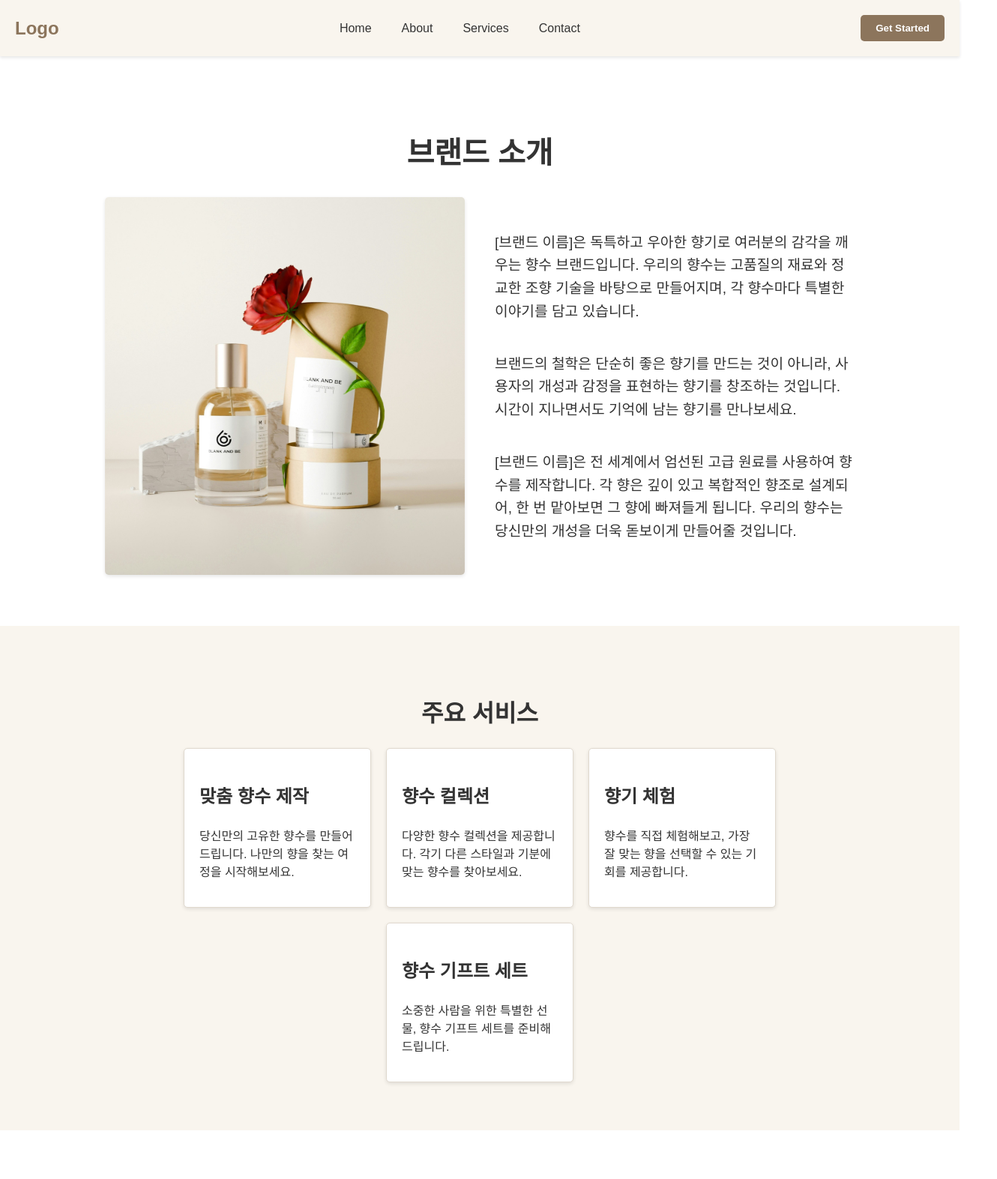
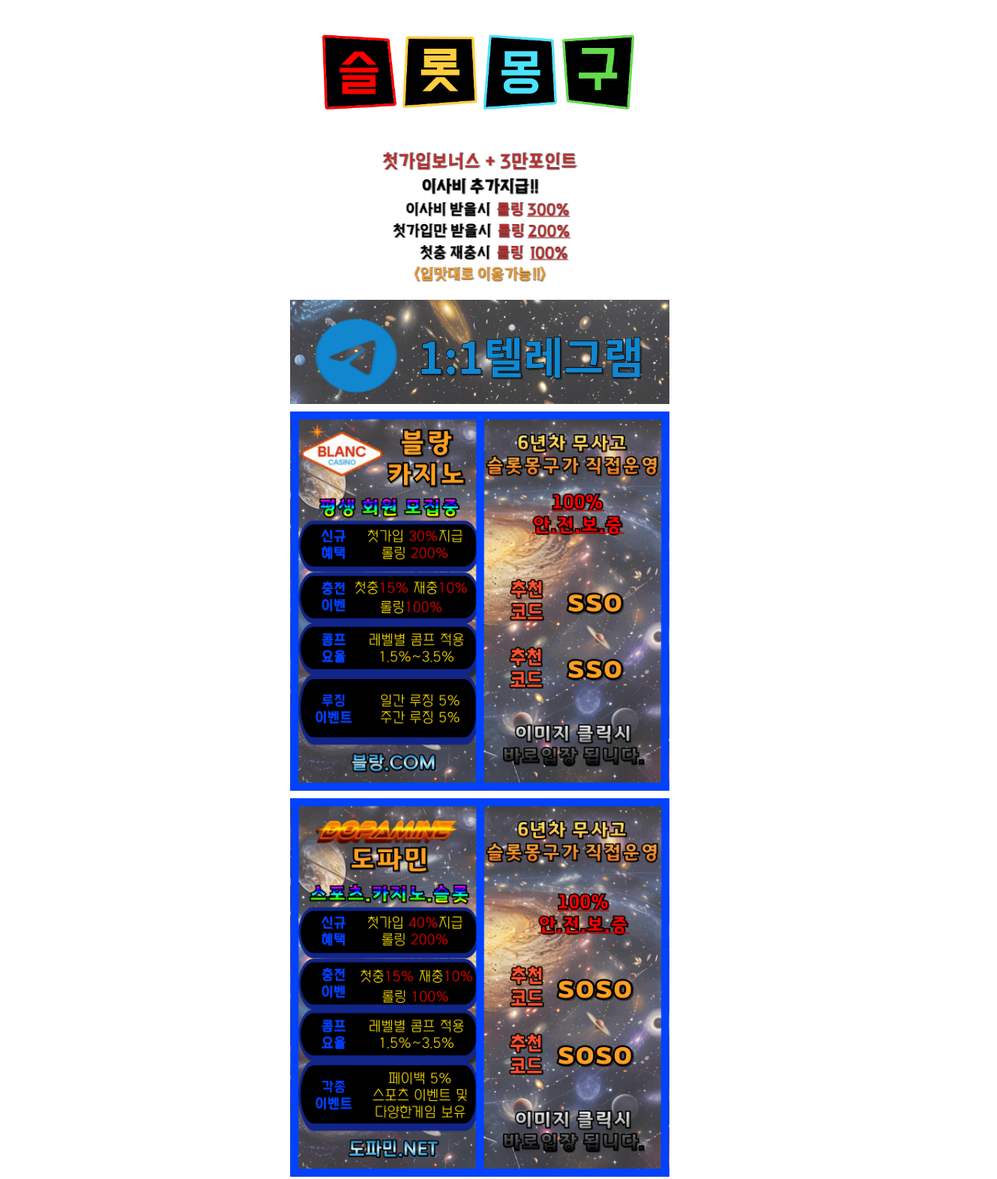
Before and after one commit to yujinnnee/seulmong, a plain HTML site: page index.html in a window 1280 px wide. Shown: the top 1573 px of the page at 75% size, 1330 px wide, since content can reach past the window. Drawn offline with Linux system fonts and the light colour scheme.

Commit message:
최종 완료

```diff
--- a/index.html
+++ b/index.html
@@ -3,111 +3,26 @@
 <head>
   <meta charset="UTF-8">
   <meta name="viewport" content="width=device-width, initial-scale=1.0">
-  <title>브랜드 이름</title>
+  <title>슬몽|슬롯몽구</title>
   <link rel="stylesheet" href="./src/styles/index.css">
-  <link rel="stylesheet" href="./src/styles/common.css">
 </head>
 <body>
-  <header class="header">
-    <div class="header-logo">Logo</div>
-    <nav class="header-menu">
-      <a href="#home" class="menu-link">Home</a>
-      <a href="#about" class="menu-link">About</a>
-      <a href="#services" class="menu-link">Services</a>
-      <a href="#contact" class="menu-link">Contact</a>
-    </nav>
-    <button class="button1">Get Started</button>
-  </header>
-
   <section>
-    <div class="container1">
-      <h1>브랜드 소개</h1>
-      <div class="content-container">
-        <div class="img-container">
-          <img src="./src/images/info1.jpg" alt="브랜드 이미지">
-        </div>
-        <div class="text-container">
-          <p>[브랜드 이름]은 독특하고 우아한 향기로 여러분의 감각을 깨우는 향수 브랜드입니다. 우리의 향수는 고품질의 재료와 정교한 조향 기술을 바탕으로 만들어지며, 각 향수마다 특별한 이야기를 담고 있습니다.</p>
-          <p>브랜드의 철학은 단순히 좋은 향기를 만드는 것이 아니라, 사용자의 개성과 감정을 표현하는 향기를 창조하는 것입니다. 시간이 지나면서도 기억에 남는 향기를 만나보세요.</p>
-          <p>[브랜드 이름]은 전 세계에서 엄선된 고급 원료를 사용하여 향수를 제작합니다. 각 향은 깊이 있고 복합적인 향조로 설계되어, 한 번 맡아보면 그 향에 빠져들게 됩니다. 우리의 향수는 당신만의 개성을 더욱 돋보이게 만들어줄 것입니다.</p>
-        </div>
-      </div>
-    </div>
+    <a href="https://example.com/1" class="image-link">
+      <img src="./src/images/image1.png" alt="이미지 1">
+    </a>
+    <a href="https://example.com/2" class="image-link">
+      <img src="./src/images/image2.png" alt="이미지 2">
+    </a>
+    <a href="https://t.me/okjasldd" class="image-link">
+      <img src="./src/images/image3.png" alt="이미지 3">
+    </a>
+    <a href="https://xn--9i2bm7j.com/" class="image-link">
+      <img src="./src/images/image4.png" alt="이미지 4">
+    </a>
+    <a href="https://xn--hq1bx9mb5t.net/" class="image-link">
+      <img src="./src/images/image5.png" alt="이미지 5">
+    </a>
   </section>
-
-  <section class="bg">
-    <div class="container2">
-
-      <h2>주요 서비스</h2>
-      <div class="service-container">
-        <div class="service-box">
-          <h3>맞춤 향수 제작</h3>
-          <p>당신만의 고유한 향수를 만들어드립니다. 나만의 향을 찾는 여정을 시작해보세요.</p>
-        </div>
-        <div class="service-box">
-          <h3>향수 컬렉션</h3>
-          <p>다양한 향수 컬렉션을 제공합니다. 각기 다른 스타일과 기분에 맞는 향수를 찾아보세요.</p>
-        </div>
-        <div class="service-box">
-          <h3>향기 체험</h3>
-          <p>향수를 직접 체험해보고, 가장 잘 맞는 향을 선택할 수 있는 기회를 제공합니다.</p>
-        </div>
-        <div class="service-box">
-          <h3>향수 기프트 세트</h3>
-          <p>소중한 사람을 위한 특별한 선물, 향수 기프트 세트를 준비해드립니다.</p>
-        </div>
-      </div>
-    </div>
-  </section>
-
-  <section class="container3">
-    <h2>주요 향수 컬렉션</h2>
-    <p>우아하고 감각적인 향수 컬렉션을 만나보세요.</p>
-    <div class="gallery-container">
-      <img src="./src/images/product1.jpg" alt="향수 1">
-      <img src="./src/images/product2.jpg" alt="향수 2">
-      <img src="./src/images/product3.jpg" alt="향수 3">
-      <img src="./src/images/product4.jpg" alt="향수 4">
-    </div>
-  </section>
-
-  <section class="bg">
-    <div class="container4">
-      <h2>문의하기</h2>
-      <p>향수에 대해 궁금한 점이 있으신가요? 언제든지 문의해 주세요!</p>
-      <div>
-        <a href="" class="button1 bg-primary">전화 상담</a>
-        <a href="" class="button1 bg-primary">카카오톡 상담</a>
-      </div>
-    </div>
-  </section>
-
-  <footer>
-    <p>대표 이름: OOO | 사업자 번호: xxx-xx-xxxxx</p>
-    <p>2024 [브랜드 이름]. All rights reserved.</p>
-  </footer>
 </body>
-
-<script>
-  const sections = document.querySelectorAll('section');
-
-  const revealSections = () => {
-    const triggerBottom = window.innerHeight * 0.8;
-
-    sections.forEach(section => {
-      const sectionTop = section.getBoundingClientRect().top;
-
-      if (sectionTop < triggerBottom) {
-        section.classList.add('show');
-      } else {
-        section.classList.remove('show');
-      }
-    });
-  };
-
-  window.addEventListener('scroll', revealSections);
-
-  revealSections();
-</script>
-
 </html>
--- a/src/styles/colors.css
+++ /dev/null
@@ -1,14 +0,0 @@
-:root {
-  --color-primary: #8c755c;
-  --color-text: #333;
-
-  --color-light-background: #f9f5ee;
-  --color-dark-background: #333;
-
-  --color-border: #e0d9ce;
-  --color-shadow: #0000001A;
-
-  --color-white: #fff;
-  --color-red: #ff0000;
-  --color-blue: #0000ff;
-}
--- a/src/styles/common.css
+++ /dev/null
@@ -1,113 +0,0 @@
-@import url('colors.css');
-
-body {
-  margin: 0;
-  font-family: Arial, sans-serif;
-  color: var(--color-text);
-  overflow-x: hidden;
-}
-
-.header {
-  display: flex;
-  align-items: center;
-  justify-content: space-between;
-  padding: 20px;
-  background-color: var(--color-light-background);
-  box-shadow: 0 2px 4px var(--color-shadow);
-}
-
-.header-logo {
-  font-size: 1.5rem;
-  font-weight: bold;
-  color: var(--color-primary);
-}
-
-.header-menu {
-  display: flex;
-  gap: 20px;
-}
-
-
-.menu-link {
-  font-size: 1rem;
-  color: var(--color-text);
-  padding: 5px 10px;
-  border-radius: 5px;
-  transition: background-color 0.3s ease;
-}
-
-.menu-link:hover {
-  background-color: var(--color-border);
-}
-
-section {
-  padding: 5% 10%;
-  margin: 0;
-  box-sizing: border-box;
-  opacity: 0;
-  transform: translateX(50px);
-  transition: all 0.8s ease-in-out;
-}
-
-section.show {
-  opacity: 1;
-  transform: translateX(0);
-}
-
-footer {
-  background-color: var(--color-dark-background);
-  color: var(--color-white);
-  text-align: center;
-  padding: 1vh;
-  font-size: 0.9rem;
-  box-sizing: border-box;
-  text-align: center;
-}
-
-h1 {
-  font-size: 2.5rem;
-}
-
-h2 {
-  font-size: 2rem;
-}
-
-h3 {
-  font-size: 1.5rem;
-}
-
-p {
-  font-size: 1rem;
-}
-
-a {
-  text-decoration: none;
-}
-
-.bg {
-  background-color: var(--color-light-background);
-}
-
-.hilight1 {
-  color: var(--color-red)
-}
-
-.hilight2 {
-  color: var(--color-blue)
-}
-
-.button1 {
-  background-color: var(--color-primary);
-  color: var(--color-white);
-  padding: 10px 20px;
-  border-radius: 5px;
-  display: inline-block;
-  font-weight: bold;
-  border: none;
-  cursor: pointer;
-}
-
-.button1:hover {
-  background-color: var(--color-text);
-  transform: scale(1.05);
-}
--- a/src/styles/index.css
+++ b/src/styles/index.css
@@ -1,105 +1,18 @@
-@import url('colors.css');
-
-.container1 {
+section {
   display: flex;
   flex-direction: column;
   align-items: center;
+  width: 40%;
+  margin: auto;
 }
 
-.container1 .content-container {
-  display: flex;
-  justify-content: space-between;
-  gap: 40px;
-  max-width: 1000px;
-  align-items: center;
+.image-link {
+  width: 100%;
+  margin-bottom: 10px;
 }
 
-.container1 .text-container {
-  width: 50%;
-  display: flex;
-  flex-direction: column;
-  justify-content: space-between;
+.image-link img {
+  width: 100%;
+  height: auto;
+  display: block;
 }
-
-.container1 .text-container p {
-  font-size: 1.2rem;
-  line-height: 1.6;
-  margin-bottom: 20px;
-}
-
-.container1 .img-container {
-  width: 50%;
-  max-height: 100%;
-}
-
-.container1 .img-container img {
-  width: 100%;
-  height: 100%;
-  object-fit: cover;
-  border-radius: 5px;
-  box-shadow: 0 2px 5px var(--color-shadow);
-}
-
-.container2, .container3, .container4 {
-  display: flex;
-  flex-direction: column;
-  align-items: center;
-}
-
-.contaner4 .info-box {
-  display: flex;
-  justify-content: center;
-  align-items: center;
-  gap: 20px;
-  flex-wrap: wrap;
-}
-
-.contaner4 .info-box img {
-  max-width: 100%;
-  height: auto;
-  border-radius: 5px;
-}
-
-.contaner4 .info-box ul {
-  list-style: none;
-  padding: 0;
-}
-
-.contaner4 .info-box li {
-  font-size: 1.1rem;
-  margin: 10px 0;
-}
-
-.service-container {
-  display: flex;
-  justify-content: center;
-  gap: 20px;
-  flex-wrap: wrap;
-}
-
-.container2 .service-box {
-  background-color: var(--color-white);
-  border: 1px solid var(--color-border);
-  border-radius: 5px;
-  padding: 20px;
-  width: 100%;
-  max-width: 250px;
-  box-shadow: 0 2px 5px var(--color-shadow);
-  box-sizing: border-box;
-}
-
-.container3 .gallery-container {
-  display: flex;
-  flex-wrap: wrap;
-  gap: 20px;
-  justify-content: center;
-}
-
-.container3 .gallery-container img {
-  width: 100%;
-  max-width: 300px;
-  height: auto;
-  object-fit: cover;
-  border-radius: 5px;
-  box-shadow: 0 2px 5px var(--color-shadow);
-}
```
Also changed, not shown: src/images/image.png (deleted), src/images/image1.png (added), src/images/image2.png (added), src/images/image3.png (added), src/images/image4.png (added), src/images/image5.png (added), src/images/info1.jpg (deleted), src/images/product3.jpg (deleted), src/images/product4.jpg (deleted), 3 other files.
